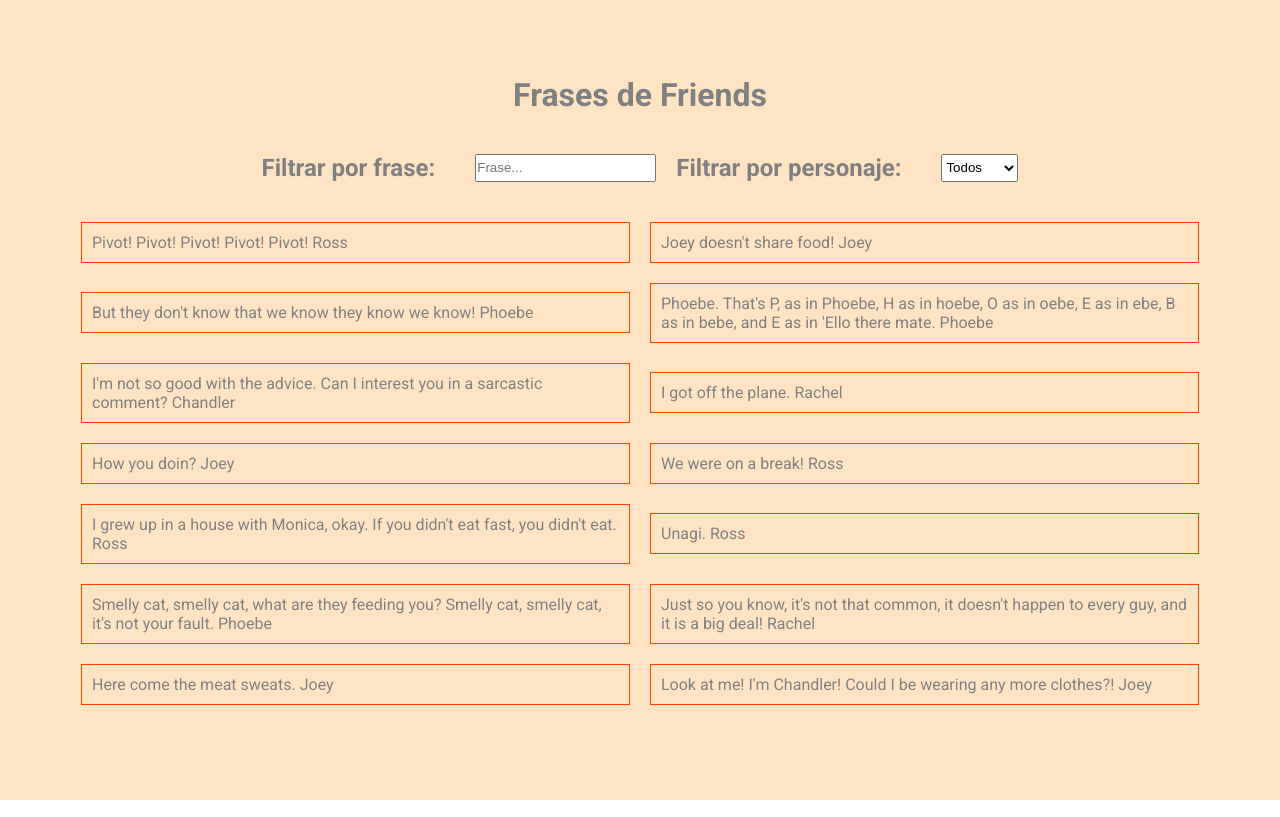
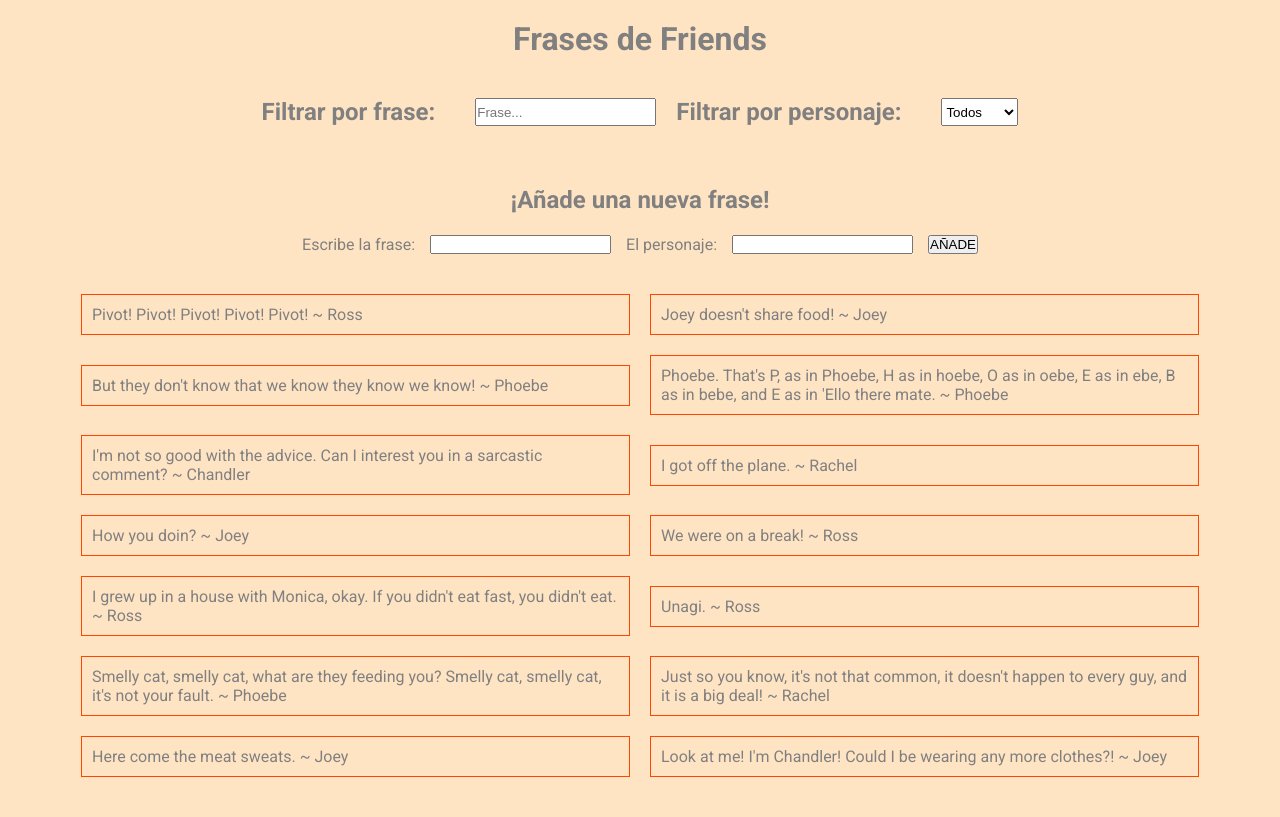
Before and after one commit to Adalab/modulo-3-evaluacion-intermedia-iewaw, a React (Vite) app: page / in a window 1280 px wide. Built offline with nearby package versions, Linux system fonts and the light colour scheme.

Commit message:
adding new quote button

```diff
--- a/src/components/App.jsx
+++ b/src/components/App.jsx
@@ -3,13 +3,14 @@
 import Filters from "./Filters";
 import Header from "./Header";
 import QuotesList from "./QuotesList";
+import NewCard from "./NewCard";
 
 import dataQuotes from "../data/quotes.json";
 
 import "../scss/App.scss";
 
 function App() {
-  const [quotes] = useState(dataQuotes);
+  const [quotes, setQuotes] = useState(dataQuotes);
   const [filteredQuote, setFilteredQuote] = useState("");
   const [selectedCharacter, setSelectedCharacter] = useState("Todos");
 
@@ -38,6 +39,7 @@
     <div className="body">
       <Header />
       <Filters handleFilter={handleSearch} filteredQuote={filteredQuote} />
+      <NewCard setQuotes={setQuotes} />
       <QuotesList quotes={filteredQuotes} />
     </div>
   );
--- /dev/null
+++ b/src/components/NewCard.jsx
@@ -0,0 +1,56 @@
+import React, { useState } from "react";
+import PropTypes from "prop-types";
+
+import "../scss/NewCard.scss";
+
+function NewCard({ setQuotes }) {
+  const [newQuote, setNewQuote] = useState("");
+  const [author, setAuthor] = useState("");
+
+  const handleSubmit = (event) => {
+    event.preventDefault();
+    if (newQuote.trim() !== "" && author.trim() !== "") {
+      setQuotes((originalQuotes) => [
+        ...originalQuotes,
+        { quote: newQuote, character: author },
+      ]);
+      setNewQuote("");
+      setAuthor("");
+    }
+  };
+
+  return (
+    <div className="newCard">
+      <h2>¡Añade una nueva frase!</h2>
+      <form className="newCard__form" onSubmit={handleSubmit}>
+        <label htmlFor="newQuote">Escribe la frase: </label>
+        <div className="newForm__input">
+          <input
+            type="text"
+            name="newQuote"
+            id="newQuote"
+            value={newQuote}
+            onChange={(event) => setNewQuote(event.target.value)}
+          ></input>
+        </div>
+        <label htmlFor="author">El personaje: </label>
+        <div className="newForm__input">
+          <input
+            type="text"
+            name="author"
+            id="author"
+            value={author}
+            onChange={(event) => setAuthor(event.target.value)}
+          ></input>
+        </div>
+        <button type="submit">AÑADE</button>
+      </form>
+    </div>
+  );
+}
+
+export default NewCard;
+
+NewCard.propTypes = {
+  setQuotes: PropTypes.func.isRequired,
+};
--- a/src/components/QuoteItem.jsx
+++ b/src/components/QuoteItem.jsx
@@ -1,7 +1,7 @@
 import PropTypes from "prop-types";
 
 function QuoteItem({ quote, character }) {
-  return <p>{quote + " " + character}</p>;
+  return <p>{quote + " ~ " + character}</p>;
 }
 
 QuoteItem.propTypes = {
--- a/src/scss/Filters.scss
+++ b/src/scss/Filters.scss
@@ -2,8 +2,14 @@
 
 .form {
     display: flex;
-    flex-direction: row;
+    flex-direction: column;
     gap: 20px;
     padding: 20px;
     margin-top: 20px;
 }
+
+@media all and (min-width: 720px) {
+    .form {
+        flex-direction: row;
+    }
+}
--- /dev/null
+++ b/src/scss/NewCard.scss
@@ -0,0 +1,25 @@
+.newCard {
+    display: flex;
+    flex-direction: column;
+    gap: 20px;
+    padding: 20px;
+    margin-top: 20px;
+    justify-content: center;
+    align-items: center;
+
+    &__form {
+        gap: 15px;
+        display: flex;
+        flex-direction: column;
+        align-items: center;
+        justify-content: center;
+    }
+}
+
+@media all and (min-width: 720px) {
+    .newCard {
+        &__form {
+            flex-direction: row;
+        }
+    }
+}
```
